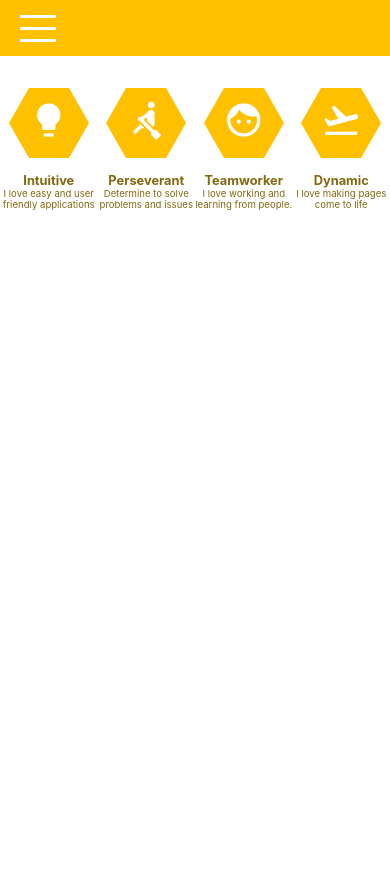
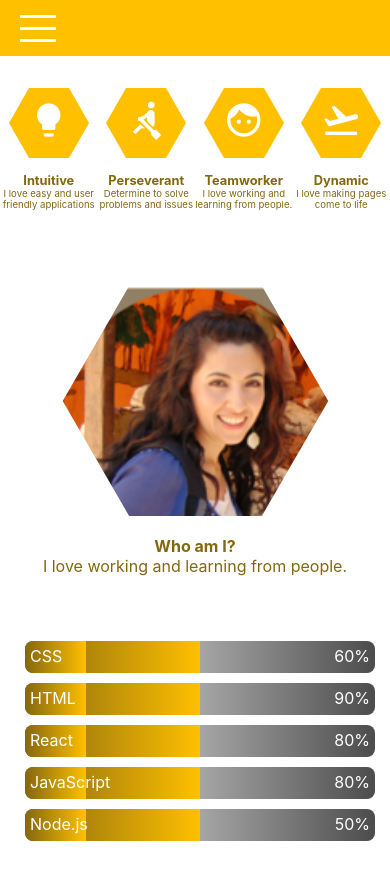
Before and after one commit to yidah/react-cv, a React (Create React App) app: page /about in a window 390 px wide. Shown: the top 880 px of the page. Built offline with nearby package versions, Linux system fonts and the light colour scheme.

Commit message:
fixed About page for mobile

```diff
--- /dev/null
+++ b/src/components/About/Me/Me.js
@@ -0,0 +1,30 @@
+import React from 'react';
+import classes from './Me.module.css';
+import Yidah from '../../../assets/images/me.png';
+
+const me = (props) => {
+  return (
+    <>
+      <div className={classes.Me}>
+
+        <div className={classes.MePhotoContainer}>
+          <div className={classes.hexa}>
+            <div className={classes.hex1}>
+              <div className={classes.hex2}>
+                {/* <img src={Yidah} alt="" width="320" height="313" /> */}
+                <img src={Yidah} alt=""  width="100%" height="auto"  />
+              </div>
+            </div>
+          </div>
+        </div>
+
+        <div className={classes.MeDescriptionContainer}>
+          <h1 className={classes.MeTitle}>Who am I?</h1>
+          <p className={classes.MeDescription}>I love working and learning from people.</p>
+        </div>
+      </div>
+    </>
+  );
+};
+
+export default me;
--- /dev/null
+++ b/src/components/About/Me/Me.module.css
@@ -0,0 +1,68 @@
+.Me {
+  display: flex;
+  flex-direction: column;
+  justify-content: space-around;
+  align-items: center;
+}
+
+.MePhotoContainer {
+  display: flex;
+  flex-direction: column;
+  justify-content: space-around;
+  /* padding-left: 20px; */
+}
+
+.MeDescriptionContainer {
+  display: flex;
+  flex-direction: column;
+  padding: 20px;
+}
+
+.MeTitle,
+.MeDescription {
+  text-align: center;
+  margin: 0;
+  font-size: 1rem;
+}
+
+.MeTitle {
+  font-size: 1rem;
+  font-weight: bold;
+}
+
+.hexa,
+.hexa div {
+  transform-origin: 50% 50%;
+  overflow: hidden;
+  width: 300px;
+  height: 300px;
+}
+.hexa {
+  width: 325px;
+  height: 230px;
+}
+.hexa div {
+  width: 100%;
+  height: 100%;
+}
+.hexa {
+  transform: rotate(120deg);
+}
+.hex1 {
+  transform: rotate(-60deg);
+}
+.hex2 {
+  transform: rotate(-60deg);
+}
+
+/* Greater than 640 */
+@media (min-width: 40rem) {
+
+  .MePhotoContainer {
+    padding-left: 0;
+  }
+
+  .MeTitle {
+    font-size: 1.3rem;
+  }
+}
--- /dev/null
+++ b/src/components/About/Skills/Skills.js
@@ -0,0 +1,43 @@
+import React from 'react';
+import classes from './Skills.module.css';
+
+const skill = (props) => {
+  return (
+    <>
+      <div className={classes.Skills}>
+        <div className={classes.ProgressBar}>
+          <div className={classes.Progress}>
+            <div className={`${classes.Progress} ${classes.Skill}`}>CSS</div>
+          </div>
+          <span>60%</span>
+        </div>
+        <div className={classes.ProgressBar}>
+          <div className={classes.Progress}>
+            <div className={`${classes.Progress} ${classes.Skill}`}>HTML</div>
+          </div>
+          <span>90%</span>
+        </div>
+        <div className={classes.ProgressBar}>
+          <div className={classes.Progress}>
+            <div className={`${classes.Progress} ${classes.Skill}`}>React</div>
+          </div>
+          <span>80%</span>
+        </div>
+        <div className={classes.ProgressBar}>
+          <div className={classes.Progress}>
+            <div className={`${classes.Progress} ${classes.Skill}`}>JavaScript</div>
+          </div>
+          <span>80%</span>
+        </div>
+        <div className={classes.ProgressBar}>
+          <div className={classes.Progress}>
+            <div className={`${classes.Progress} ${classes.Skill}`}>Node.js</div>
+          </div>
+          <span>50%</span>
+        </div>
+      </div>
+    </>
+  );
+};
+
+export default skill;
--- /dev/null
+++ b/src/components/About/Skills/Skills.module.css
@@ -0,0 +1,53 @@
+.Skills {
+  display: flex;
+  flex-direction: column;
+  justify-content: space-around;
+  padding: 20px;
+  margin-top: 20px;
+}
+.ProgressBar {
+  display: flex;
+  justify-content: space-between;
+  width: 100%;
+  height: 2em;
+  background-image: -webkit-linear-gradient(
+    left,
+    rgba(255, 255, 255, 0.8),
+    rgba(0, 0, 0, 0.7)
+  );
+  border-radius: 0.5rem;
+  color: white;
+  overflow: hidden;
+  margin: 5px;
+}
+
+.Progress {
+  width: 50%;
+  background-image: -webkit-linear-gradient(left, #84670f, #ffc000);
+}
+
+.Skill {
+  width: 35%;
+  height: 100%;
+  padding-left: 5px;
+  padding-top: 5px;
+}
+
+.ProgressBar span {
+  padding-right: 5px;
+  padding-top: 5px;
+  padding-left: 5px;
+}
+
+/* Greater than 640 */
+@media (min-width: 40rem) {
+  .Skills {
+    padding: 0;
+    margin-top: 0;
+    justify-content: none;
+  }
+  .ProgressBar {
+    width: 500px;
+    margin: 0;
+  }
+}
--- a/src/components/About/SoftSkills/SoftSkills.module.css
+++ b/src/components/About/SoftSkills/SoftSkills.module.css
@@ -1,5 +1,5 @@
 .Container{
-    height: 280px;
+    height: 230px;
     width: 100%;
     position: relative;
     background-color:white;
--- a/src/containers/About/About.js
+++ b/src/containers/About/About.js
@@ -1,21 +1,24 @@
-import React,{ Component } from "react";
+import React, { Component } from 'react';
 import SoftSkills from '../../components/About/SoftSkills/SoftSkills';
-// import Skill from '../../components/Resume/About/Skill/Skill';
-// import Me from '../../assets/images/me.png';
+import classes from './About.module.css';
+import Skills from '../../components/About/Skills/Skills';
+import Photo from '../../components/About/Me/Me';
 
-class About extends Component{
-    render(){
-        return(
-            <>
-                <SoftSkills imgSrc="" imgAlt=""
-                                 title="Dynamic"
-                                 desc="soy muy dinamico"/>
-                {/* <img src={Me} alt="me"/>
+class About extends Component {
+  render() {
+    return (
+      <>
+        <div className={classes.About}>
+          <SoftSkills />
 
-                <Skill skill="JavaScript" percentage="100%"/> */}
-            </>
-        )
-    }
+          <div className={classes.PhotoSkillsContainer}>
+            <Photo />
+            <Skills />
+          </div>
+        </div>
+      </>
+    );
+  }
 }
 
 export default About;
--- /dev/null
+++ b/src/containers/About/About.module.css
@@ -0,0 +1,20 @@
+.About {
+  display: flex;
+  flex-direction: column;
+}
+
+.PhotoSkillsContainer {
+  display: flex;
+  flex-direction: column;
+  justify-content: space-around;
+
+}
+
+/* Greater than 640 */
+@media(min-width: 640px){
+
+  .PhotoSkillsContainer {
+    margin-top: 12rem;
+    flex-direction: row;
+  }
+}
```
Also changed, not shown: src/components/About/Skill/Skill.js (deleted, +0 -12 lines), 1 other file (tests, documents, lock files or other folders).
